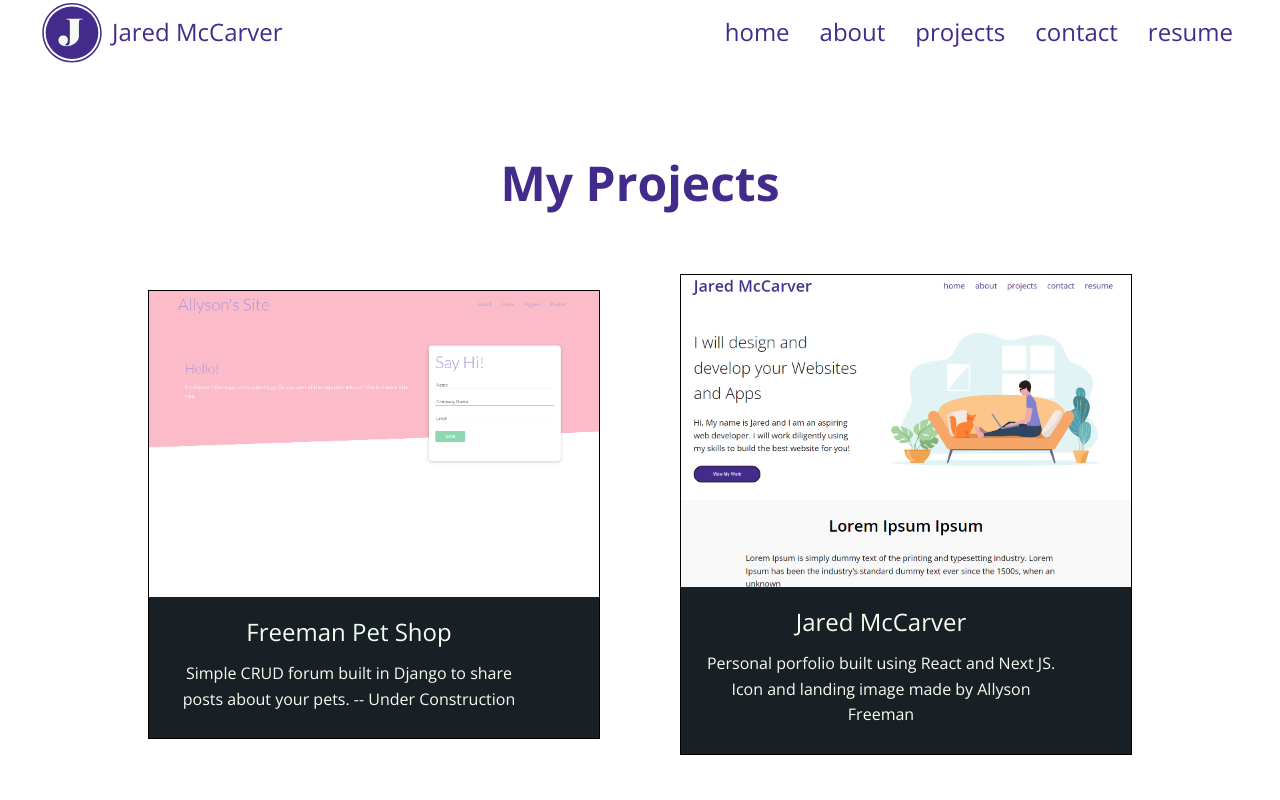
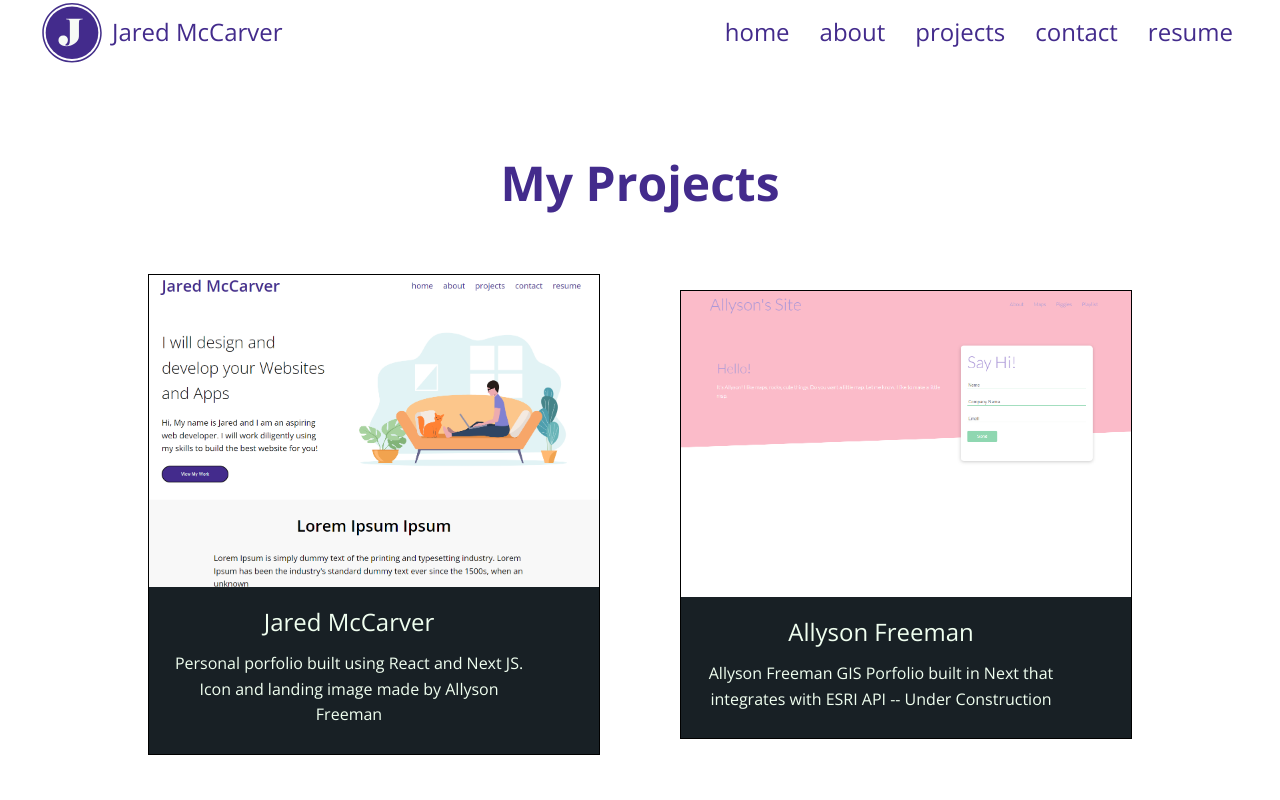
Before and after one commit to jsmccarver/Jared-Porfolio, a Next.js app: page /projects in a window 1280 px wide. Shown: the top 800 px of the page. Built offline with nearby package versions, Linux system fonts and the light colour scheme.

Commit message:
remove django app for now

```diff
--- a/pages/projects.js
+++ b/pages/projects.js
@@ -2,13 +2,6 @@ import ProjectList from "../Components/ProjectsList";
 import Styles from "../styles/projects.module.css";
 function ProjectPage() {
   const Projects = [
-    {
-      Name: "Freeman Pet Shop",
-      Link: "https://freemanpets.com",
-      img: "./Allyson_site_thumb.png",
-      description:
-        "Simple CRUD forum built in Django to share posts about your pets. -- Under Construction",
-    },
     {
       Name: "Jared McCarver",
       Link: "https://jmccarver.com",
```
